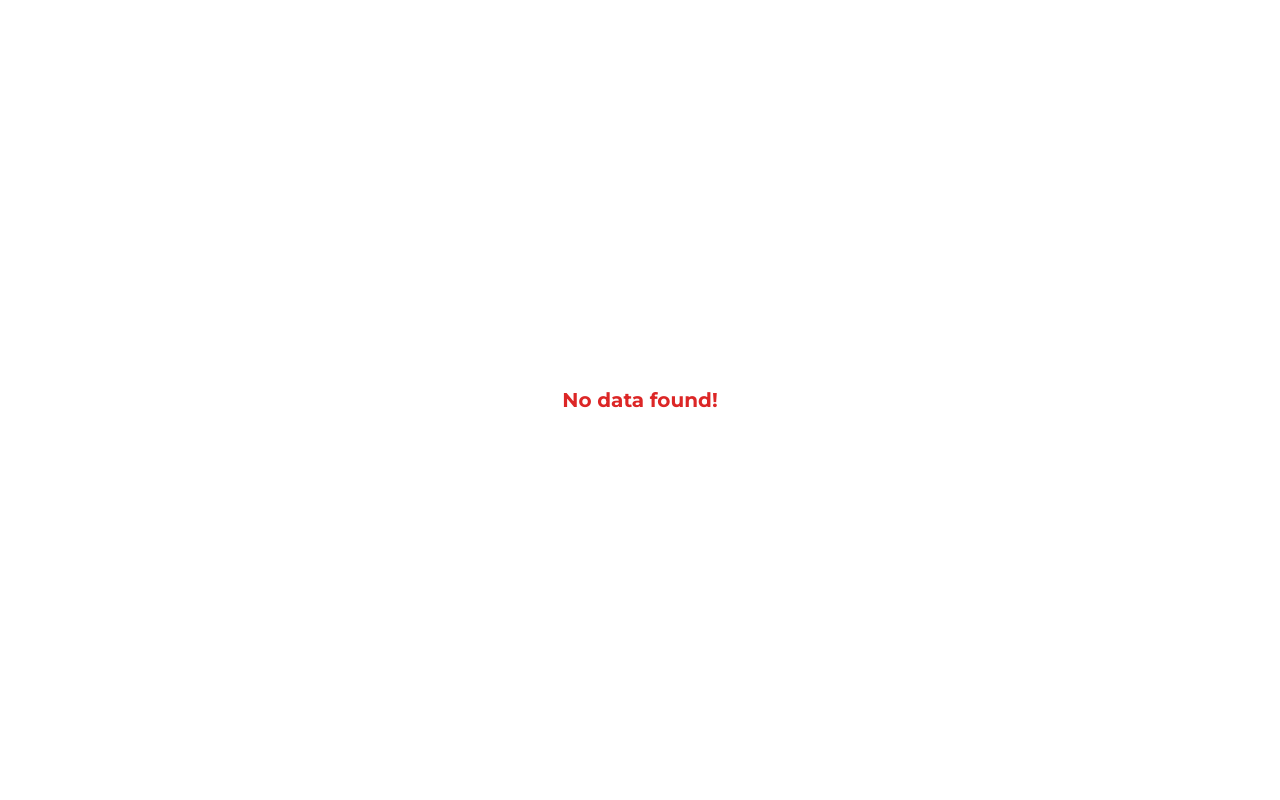
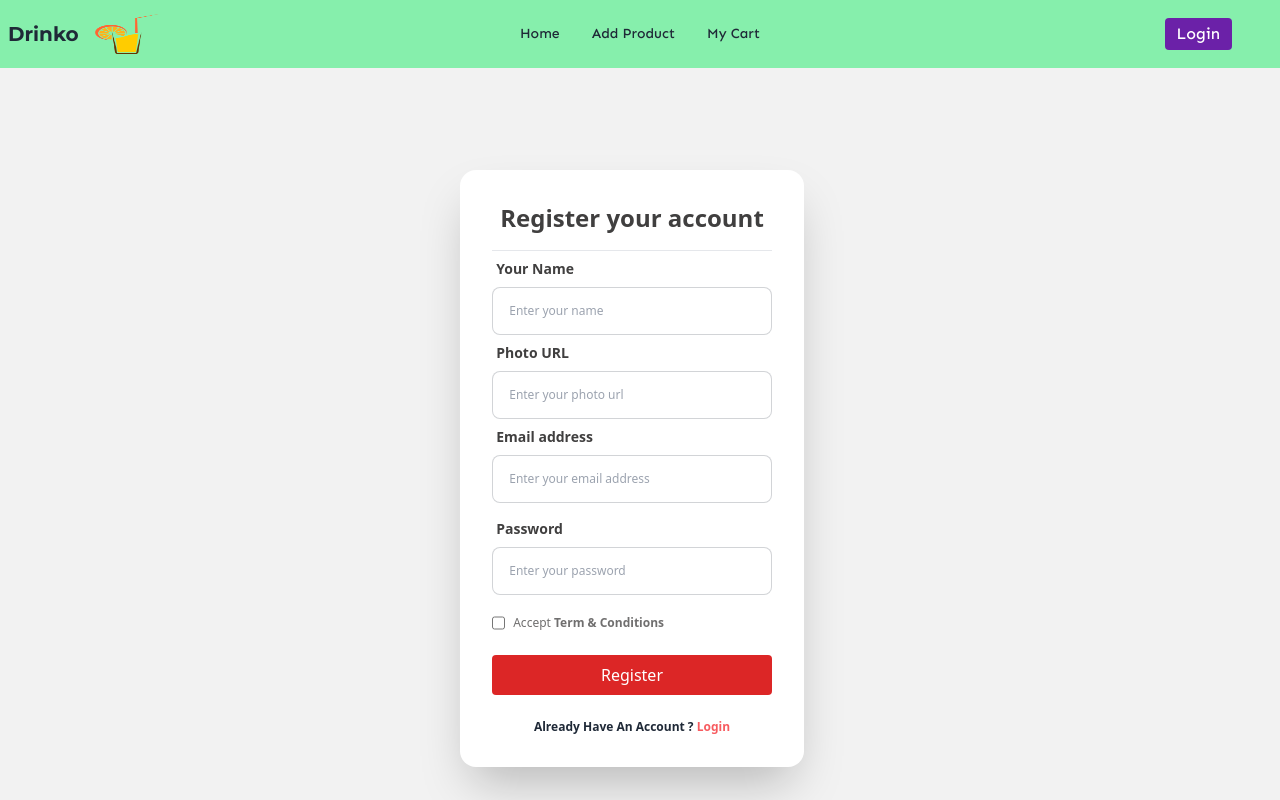
Before and after one commit to AsadFahimTEC/b8a10-brandshop-client-side, a React (Vite) app: page /register in a window 1280 px wide. Before the commit this address had no page. Shown: the top 800 px of the page. Built offline with nearby package versions, Linux system fonts and the light colour scheme.

Commit message:
register page design finish and password authentication added

```diff
--- a/src/Hook/AuthProvider.jsx
+++ b/src/Hook/AuthProvider.jsx
@@ -1,4 +1,4 @@
-import { GoogleAuthProvider, createUserWithEmailAndPassword, signInWithEmailAndPassword, signInWithPopup } from "firebase/auth";
+import { GoogleAuthProvider, createUserWithEmailAndPassword, signInWithEmailAndPassword, signInWithPopup, updateProfile } from "firebase/auth";
 import { createContext, useState } from "react";
 import auth from "../firebase/firebase.config";
 
@@ -24,6 +24,11 @@ const AuthProvider = ({children}) => {
         return signInWithEmailAndPassword(auth, email, password);
     }
 
+    const updateProfiles = (name, photo) =>{
+        updateProfile(auth.currentUser, {
+            displayName: name, photoURL: photo
+          });
+    }
 
 
   const authInfo ={
@@ -31,7 +36,8 @@ const AuthProvider = ({children}) => {
     loading,
     createUser,
     googleSignIn,
-    signIn
+    signIn,
+    updateProfiles
 
   }
 
--- /dev/null
+++ b/src/components/shared/Register.jsx
@@ -0,0 +1,138 @@
+import { useContext } from "react";
+import { AuthContext } from "../../Hook/AuthProvider";
+import { Link, useNavigate } from "react-router-dom";
+import toast from "react-hot-toast";
+
+const Register = () => {
+  const { createUser, updateProfiles } = useContext(AuthContext);
+  const navigate = useNavigate();
+
+  const handleRegister = (e) => {
+    // access the form data
+    e.preventDefault();
+    const form = new FormData(e.currentTarget);
+    const name = form.get("name");
+    const photo = form.get("photo");
+    const email = form.get("email");
+    const password = form.get("password");
+    // console.log(name, photo, email, password);
+
+    // validation
+    if (
+      !/^(?=.*[A-Z])(?=.*[!@#$%^&*()_+{}[\]:;<>,.?~\\-]).{7,}$/.test(password)
+    ) {
+      return toast.error(
+        "password at least 6 characters more and one capital letter and one special characters"
+      );
+    }
+
+    // create user and update profiles
+    createUser(email, password)
+      .then((result) => {
+        updateProfiles(name, photo);
+        console.log(result.user);
+        navigate("/");
+        return toast.success("user created successfully");
+      })
+      .catch((error) => {
+        console.log(error);
+        return toast.error("user already exists");
+      });
+  };
+
+  return (
+    <div>
+      <div className="hero min-h-screen bg-base-200">
+        <div className="hero-content flex-col lg:flex-row-reverse">
+          <div className="text-center lg:text-left"></div>
+          <div className="card flex-shrink-0 w-full max-w-sm shadow-2xl bg-base-100">
+            <form onSubmit={handleRegister} className="card-body">
+              <div className="form-control">
+                <h1 className="text-2xl text-[#403F3F] text-center font-semibold">
+                  Register your account
+                </h1>
+                <hr className="mt-4" />
+                <div className="form-control">
+                  <label className="label">
+                    <span className="label-text text-[#403F3F] text-sm font-semibold">
+                      Your Name
+                    </span>
+                  </label>
+                  <input
+                    type="text"
+                    placeholder="Enter your name"
+                    name="name"
+                    className="input input-bordered text-[#9F9F9F] text-xs font-normal "
+                    required
+                  />
+                </div>
+
+                <div className="form-control">
+                  <label className="label">
+                    <span className="label-text text-[#403F3F] text-sm font-semibold">
+                      Photo URL
+                    </span>
+                  </label>
+                  <input
+                    type="text"
+                    placeholder="Enter your photo url"
+                    name="photo"
+                    className="input input-bordered text-[#9F9F9F] text-xs font-normal "
+                    required
+                  />
+                </div>
+
+                <label className="label">
+                  <span className="label-text text-[#403F3F] text-sm font-semibold">
+                    Email address
+                  </span>
+                </label>
+                <input
+                  type="email"
+                  placeholder="Enter your email address"
+                  name="email"
+                  className="input input-bordered text-[#9F9F9F] text-xs font-normal "
+                  required
+                />
+              </div>
+              <div className="form-control">
+                <label className="label">
+                  <span className="label-text text-[#403F3F] text-sm font-semibold">
+                    Password
+                  </span>
+                </label>
+                <input
+                  type="password"
+                  placeholder="Enter your password"
+                  name="password"
+                  className="input input-bordered text-[#9F9F9F] text-xs font-normal "
+                  required
+                />
+              </div>
+              <div className="flex gap-2 mt-3">
+                <input type="checkbox" name="checkbox" id="" />
+                <p className="text-[#706F6F] font-normal text-xs">
+                  Accept <span className="font-bold">Term & Conditions</span>
+                </p>
+              </div>
+              <div className="form-control mt-4">
+                <button className="p-2 rounded bg-red-600 text-white">
+                  Register
+                </button>
+              </div>
+              <p className="text-center font-semibold text-xs mt-4">
+                Already Have An Account ?
+                <Link className="text-[#F75B5F]" to="/login">
+                  {" "}
+                  Login
+                </Link>
+              </p>
+            </form>
+          </div>
+        </div>
+      </div>
+    </div>
+  );
+};
+
+export default Register;
--- a/src/routes/routes.jsx
+++ b/src/routes/routes.jsx
@@ -6,6 +6,7 @@ import Login from "../components/shared/Login";
 import Product from "../components/shared/Product";
 import ErrorPage from "../components/ErrorPage";
 import PrivateRoutes from "./PrivateRoutes";
+import Register from "../components/shared/Register";
 
 
 
@@ -39,6 +40,11 @@ import PrivateRoutes from "./PrivateRoutes";
                     element: <Login></Login>,
 
                 },
+                {
+                    path: '/register',
+                    element: <Register></Register>,
+
+                },
 
             ]
 
```
